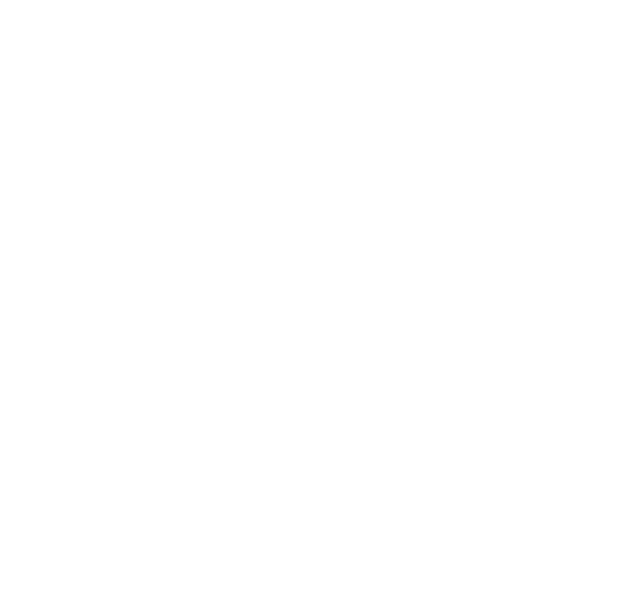
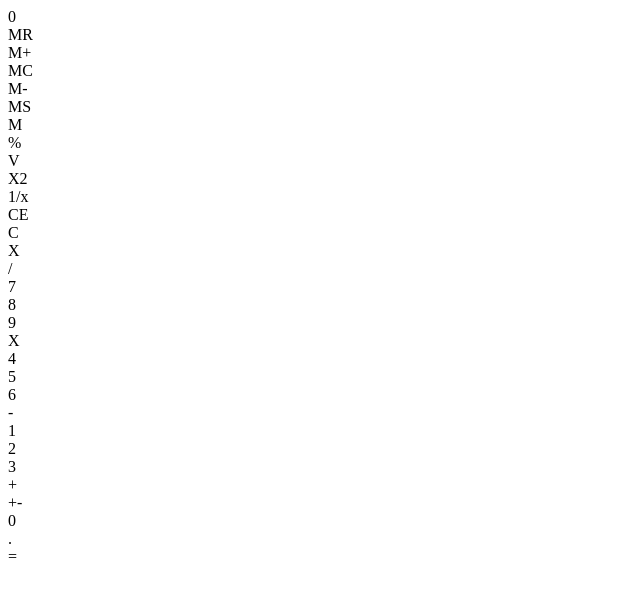
Before and after one commit to wachcio/calculatorSamurajProgramowania, a website: page index.html in a window 1280 px wide. Shown: the whole page, without its empty margins (0-640 px from the left). Drawn offline with Linux system fonts and the light colour scheme.

Commit message:
html structure

```diff
--- a/index.html
+++ b/index.html
@@ -1,13 +1,53 @@
 <!DOCTYPE html>
 <html lang="pl">
     <head>
-    <meta charset="UTF-8">
-    <meta name="viewport" content="width=device-width, initial-scale=1.0">
-    <link rel="stylesheet" href="./css/style.css">
+        <meta charset="UTF-8" />
+        <meta name="viewport" content="width=device-width, initial-scale=1.0" />
+        <link rel="stylesheet" href="./css/style.css" />
         <title>Calculator - challange Samuraj Programowania</title>
     </head>
     <body>
-
+        <main>
+            <div class="wrapper">
+                <div class="calc">
+                    <div class="calc__display">0</div>
+                    <div class="calc__memory">
+                        <div class="memory_btn">MR</div>
+                        <div class="memory_btn">M+</div>
+                        <div class="memory_btn">MC</div>
+                        <div class="memory_btn">M-</div>
+                        <div class="memory_btn">MS</div>
+                        <div class="memory_btn">M</div>
+                    </div>
+                    <div class="calc__action_and_buttons">
+                        <div class="action_btn">%</div>
+                        <div class="action_btn">V</div>
+                        <div class="action_btn">X2</div>
+                        <div class="action_btn">1/x</div>
+                        <div class="action_btn">CE</div>
+                        <div class="action_btn">C</div>
+                        <div class="action_btn">X</div>
+                        <div class="action_btn">/</div>
+                        <div class="action_btn">7</div>
+                        <div class="action_btn">8</div>
+                        <div class="action_btn">9</div>
+                        <div class="action_btn">X</div>
+                        <div class="action_btn">4</div>
+                        <div class="action_btn">5</div>
+                        <div class="action_btn">6</div>
+                        <div class="action_btn">-</div>
+                        <div class="action_btn">1</div>
+                        <div class="action_btn">2</div>
+                        <div class="action_btn">3</div>
+                        <div class="action_btn">+</div>
+                        <div class="action_btn">+-</div>
+                        <div class="action_btn">0</div>
+                        <div class="action_btn">.</div>
+                        <div class="action_btn">=</div>
+                    </div>
+                </div>
+            </div>
+        </main>
     </body>
     <script src="./scripts/index.js"></script>
 </html>
```
Lines whose indentation alone changed are shown as unchanged.
